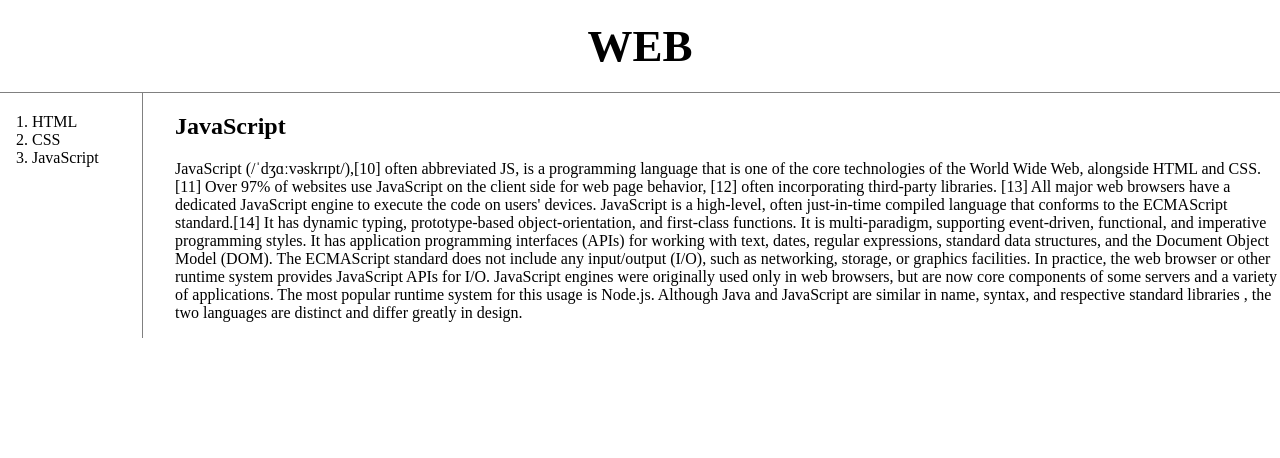
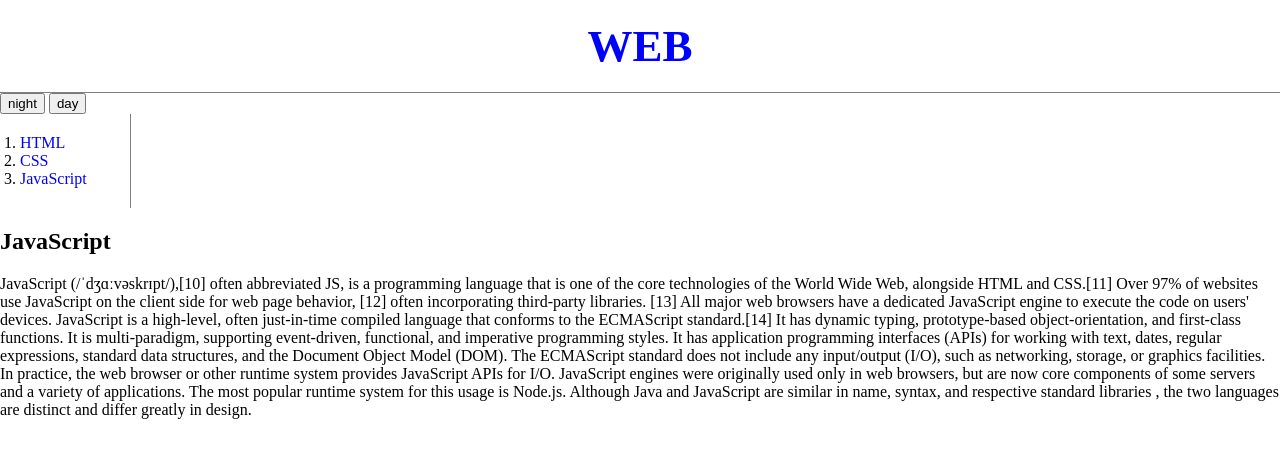
Before and after one commit to choimyeongsu/my-first-web-site, a plain HTML site: page 3.html in a window 1280 px wide. Drawn offline with Linux system fonts and the light colour scheme.

Commit message:
Add javascript
Add javascript

```diff
--- a/3.html
+++ b/3.html
@@ -5,16 +5,21 @@
 <meta charset="utf-8">
 <link rel="stylesheet" href="style.css">
 </head>
-
 <body>
     <h1><a href="index.html">WEB</a></h1>
-    <div id="grid">
+    <input type="button" value="night" onclick="
+     document.querySelector('body').style.backgroundColor='black';
+     document.querySelector('body').style.color='white';
+    ">
+    <input type="button" value="day"onclick="
+    document.querySelector('body').style.backgroundColor='white';
+    document.querySelector('body').style.color='black';
+   ">
 <ol>
    <li><a href="1.html">HTML</a></li>
    <li><a href="2.html">CSS</a></li>
    <li><a href="3.html">JavaScript</a></li>
 </ol>
-<div id="article">
 <h2>JavaScript</h2>
 <p>JavaScript (/ˈdʒɑːvəskrɪpt/),[10] often abbreviated JS,
      is a programming language that is one of the core technologies of the World Wide Web,
@@ -33,7 +38,5 @@
       The most popular runtime system for this usage is Node.js.
     Although Java and JavaScript are similar in name, syntax, and respective standard libraries
     , the two languages are distinct and differ greatly in design.</p>
-  </div>
-</div>
 </body>
 </html>
--- a/style.css
+++ b/style.css
@@ -2,7 +2,7 @@
     margin:0;
  }
  a{
-     color:black;
+     color:blue;
      text-decoration: none;
 
  }
@@ -19,6 +19,7 @@
     width: 90px;
     margin:0px;
     padding:20px;
+
  }
  #grid{
     display:grid;
@@ -34,7 +35,7 @@
     #grid{
        display:block;
     }
-    ol{
+    #grid ol{
        border-right:none;
     }
     h1{
```
